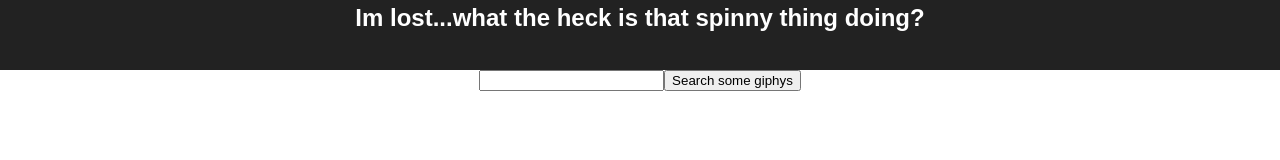
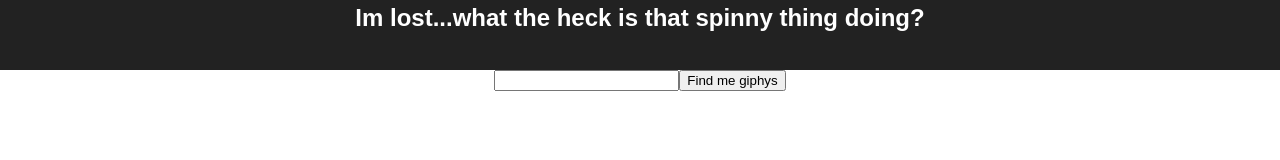
Before and after one commit to drstrangele/imlost, a React (Create React App) app: page / in a window 1280 px wide. Shown: the part 120-280 px from the top of the page. Built offline with nearby package versions, Linux system fonts and the light colour scheme.

Commit message:
changes to search button

```diff
--- a/src/components/SearchBar.js
+++ b/src/components/SearchBar.js
@@ -1,4 +1,5 @@
 import React, { Component } from 'react';
+import '../index.css'
 
 class SearchBar extends Component {
     constructor() {
@@ -12,7 +13,7 @@ class SearchBar extends Component {
         return (
             <div className="search">
                 <input onChange={event => this.setState({ term: event.target.value })} />
-                <button onClick={() => onSearch(term)}>Search some giphys</button>
+                <button onClick={() => onSearch(term)}>Find me giphys</button>
             </div>
         );
     }
```
